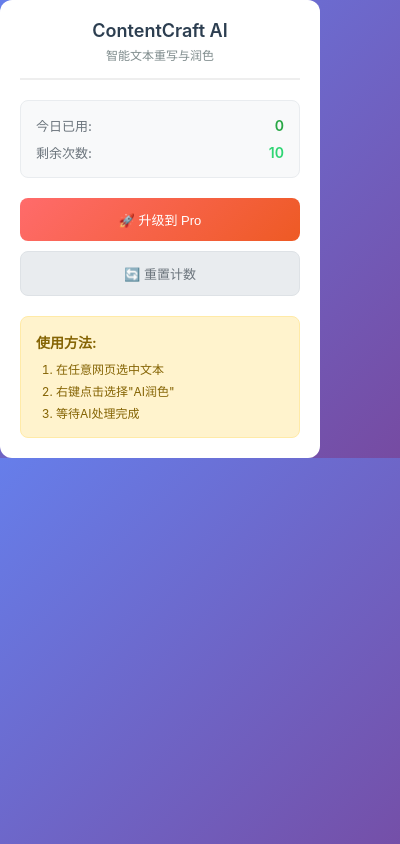
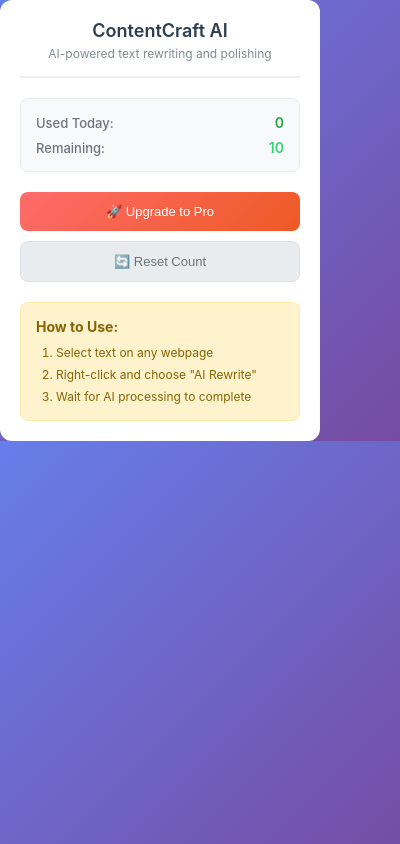
Before and after one commit to Dylan-CS/content-craft, a browser extension: page popup.html in a window 400 px wide. Drawn offline with Linux system fonts and the light colour scheme.

Commit message:
fix: Remove all Chinese text and translate to English
- Updated popup.html with English text
- Updated popup.js alert and confirm messages to English
- All UI elements now in English only

```diff
--- a/popup.html
+++ b/popup.html
@@ -8,35 +8,35 @@
   <div class="container">
     <div class="header">
       <h1>ContentCraft AI</h1>
-      <p>智能文本重写与润色</p>
+      <p>AI-powered text rewriting and polishing</p>
     </div>
 
     <div class="usage-stats">
       <div class="stat-item">
-        <span class="stat-label">今日已用:</span>
+        <span class="stat-label">Used Today:</span>
         <span id="usageCount" class="stat-value">0</span>
       </div>
       <div class="stat-item">
-        <span class="stat-label">剩余次数:</span>
+        <span class="stat-label">Remaining:</span>
         <span id="remainingCount" class="stat-value">10</span>
       </div>
     </div>
 
     <div class="actions">
       <button id="upgradeBtn" class="upgrade-btn">
-        🚀 升级到 Pro
+        🚀 Upgrade to Pro
       </button>
       <button id="resetBtn" class="reset-btn">
-        🔄 重置计数
+        🔄 Reset Count
       </button>
     </div>
 
     <div class="instructions">
-      <h3>使用方法:</h3>
+      <h3>How to Use:</h3>
       <ol>
-        <li>在任意网页选中文本</li>
-        <li>右键点击选择"AI润色"</li>
-        <li>等待AI处理完成</li>
+        <li>Select text on any webpage</li>
+        <li>Right-click and choose "AI Rewrite"</li>
+        <li>Wait for AI processing to complete</li>
       </ol>
     </div>
   </div>
--- a/popup.js
+++ b/popup.js
@@ -23,14 +23,14 @@ document.addEventListener('DOMContentLoaded', function() {
   }
 
   upgradeBtn.addEventListener('click', function() {
-    alert('即将跳转到升级页面...\n\nPro版本功能:\n✅ 无限使用次数\n✅ 更多写作风格\n✅ 优先处理\n✅ 专属支持');
+    alert('Redirecting to upgrade page...\n\nPro Features:\n✅ Unlimited usage\n✅ More writing styles\n✅ Priority processing\n✅ Dedicated support');
   });
 
   resetBtn.addEventListener('click', function() {
-    if (confirm('确定要重置使用计数吗？')) {
+    if (confirm('Are you sure you want to reset the usage count?')) {
       chrome.storage.local.set({ usageCount: 0 }, function() {
         updateUsageDisplay();
-        alert('使用计数已重置！');
+        alert('Usage count has been reset!');
       });
     }
   });
```
